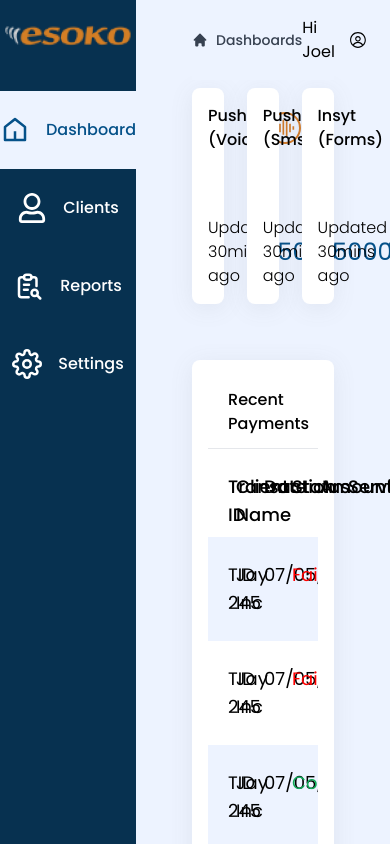
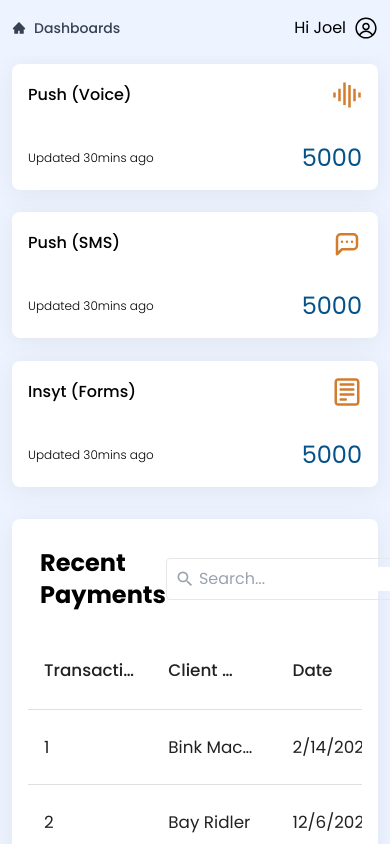
Before and after one commit to JhayStark/es-internal-dashboard, a Next.js app: page / in a window 390 px wide. Built offline with nearby package versions, Linux system fonts and the light colour scheme.

Commit message:
refactored code base

```diff
--- a/components/BreadCrump.jsx
+++ b/components/BreadCrump.jsx
@@ -1,67 +1,34 @@
-import { useRouter } from "next/router";
-import Link from "next/link";
+import Link from 'next/link';
+import { useRouter } from 'next/router';
+import { AiFillHome } from 'react-icons/ai';
+import { IoIosArrowForward } from 'react-icons/io';
 
 const BreadCrumb = () => {
   const router = useRouter();
   const { pathname } = router;
 
   const getBreadcrumbItems = () => {
-    const pathSegments = pathname
-      .split("/")
-      .filter((segment) => segment !== "");
-
+    const pathSegments = pathname.split('/').filter(segment => segment !== '');
     let breadcrumbItems = [];
-    let path = "";
-
-    breadcrumbItems.push(
-      <li key="dashboard" className="flex items-center">
-        <Link
-          href="/"
-          className="inline-flex items-center text-sm font-medium text-gray-700 hover:text-blue-600"
-        >
-          <svg
-            aria-hidden="true"
-            className="w-4 h-4 mr-2"
-            fill="currentColor"
-            viewBox="0 0 20 20"
-            xmlns="http://www.w3.org/2000/svg"
-          >
-            <path d="M10.707 2.293a1 1 0 00-1.414 0l-7 7a1 1 0 001.414 1.414L4 10.414V17a1 1 0 001 1h2a1 1 0 001-1v-2a1 1 0 011-1h2a1 1 0 011 1v2a1 1 0 001 1h2a1 1 0 001-1v-6.586l.293.293a1 1 0 001.414-1.414l-7-7z"></path>
-          </svg>
-          Dashboards
-        </Link>
-      </li>
-    );
+    let path = '';
 
     for (let i = 0; i < pathSegments.length; i++) {
-      path += "/" + pathSegments[i];
+      path += '/' + pathSegments[i];
       const isLastSegment = i === pathSegments.length - 1;
 
       breadcrumbItems.push(
-        <li key={path} className="flex items-center">
-          <div className="flex items-center">
-            <svg
-              aria-hidden="true"
-              className="w-6 h-6 text-gray-400"
-              fill="currentColor"
-              viewBox="0 0 20 20"
-              xmlns="http://www.w3.org/2000/svg"
-            >
-              <path
-                fillRule="evenodd"
-                d="M7.293 14.707a1 1 0 010-1.414L10.586 10 7.293 6.707a1 1 0 011.414-1.414l4 4a1 1 0 010 1.414l-4 4a1 1 0 01-1.414 0z"
-                clipRule="evenodd"
-              ></path>
-            </svg>
+        <li key={path} className='flex items-center'>
+          <div className='flex items-center'>
+            <IoIosArrowForward className='mr-2 text-gray-500' />
             {!isLastSegment ? (
               <Link
                 href={path}
-                className="ml-1 text-sm font-medium text-gray-700 hover:text-blue-600 md:ml-2"
+                className='ml-1 text-sm font-medium text-gray-700 hover:text-blue-600 md:ml-2'
               >
                 {pathSegments[i]}
               </Link>
             ) : (
-              <span className="ml-1 text-sm font-medium text-gray-500 md:ml-2">
+              <span className='ml-1 text-sm font-medium text-gray-500 md:ml-2'>
                 {pathSegments[i]}
               </span>
             )}
@@ -74,8 +41,17 @@ const BreadCrumb = () => {
   };
 
   return (
-    <nav className="flex items-center " aria-label="Breadcrumb">
-      <ol className="inline-flex items-center space-x-1 md:space-x-3">
+    <nav className='flex items-center ' aria-label='Breadcrumb'>
+      <ol className='inline-flex items-center space-x-1 md:space-x-3'>
+        <li key='dashboard' className='flex items-center'>
+          <Link
+            href='/'
+            className='inline-flex items-center text-sm font-medium text-gray-700 hover:text-blue-600'
+          >
+            <AiFillHome className='mr-2 ' />
+            <p> Dashboards</p>
+          </Link>
+        </li>
         {getBreadcrumbItems()}
       </ol>
     </nav>
--- a/components/DataTableBase.jsx
+++ b/components/DataTableBase.jsx
@@ -1,25 +1,6 @@
-import React, { useState } from 'react';
+import React, { useState, memo } from 'react';
+import { MdClear, MdOutlineSearch } from 'react-icons/md';
 import DataTable from 'react-data-table-component';
-const selectProps = { indeterminate: isIndeterminate => isIndeterminate };
-
-const rowStyles = [
-  {
-    when: row => !row.id % 2 === 0,
-    style: {
-      backgroundColor: 'white',
-      color: 'black',
-      borderColor: 'white',
-    },
-  },
-  {
-    when: row => row.id % 2 === 0,
-    style: {
-      backgroundColor: '#EDF3FF',
-      color: 'black',
-      borderColor: '#EDF3FF',
-    },
-  },
-];
 
 const customStyles = {
   rows: {
@@ -37,26 +18,61 @@ const customStyles = {
     },
   },
 };
-function DataTableBase(props) {
-  const [tableData, setTableData] = useState(props.data);
+
+const SearchBox = ({ onSearch, filterText, clear }) => {
+  return (
+    <div className='flex flex-row items-center border-[1px] focus:outline-none rounded p-2'>
+      <MdOutlineSearch className='mr-1 text-xl text-gray-400' />
+      <input
+        type='text'
+        onChange={e => onSearch(e.target.value)}
+        value={filterText}
+        className=' focus:outline-none'
+        placeholder='Search...'
+      />
+      <MdClear
+        className='text-2xl text-red-500 cursor-pointer hover:scale-125'
+        onClick={clear}
+      />
+    </div>
+  );
+};
+function DataTableBase({ columns, data, searchParameter, title }) {
   const [filterText, setFilterText] = useState('');
-  const filteredItems = tableData.filter(
+  const [resetPagination, setResetPagination] = useState(false);
+  const filteredItems = data.filter(
     item =>
-      item.name && item.name.toLowerCase().includes(filterText.toLowerCase())
+      item[searchParameter] &&
+      item[searchParameter].toLowerCase().includes(filterText.toLowerCase())
   );
 
+  const handleClear = () => {
+    if (filterText) {
+      setResetPagination(true);
+      setFilterText('');
+    }
+  };
+
   return (
+    <>
+      <div className='flex flex-row items-center justify-between px-3 pt-3 mb-5'>
+        <p className='text-2xl font-semibold'>{title}</p>
+        <SearchBox
+          onSearch={setFilterText}
+          filterText={filterText}
+          clear={handleClear}
+        />
+      </div>
       <DataTable
         pagination
-      selectableRowsComponentProps={selectProps}
         dense
-      columns={props.columns}
-      data={props.data}
-      conditionalRowStyles={rowStyles}
+        columns={columns}
+        data={filteredItems}
         customStyles={customStyles}
         responsive
+        paginationResetDefaultPage={resetPagination}
       />
+    </>
   );
 }
-
 export default DataTableBase;
--- a/components/Layout.jsx
+++ b/components/Layout.jsx
@@ -1,20 +1,46 @@
-import { RxAvatar } from "react-icons/rx";
-import BreadCrump from "./BreadCrump";
-import Sidebar from "./Sidebar";
+import BreadCrump from './BreadCrump';
+import Sidebar from './Sidebar';
+import { useEffect, useState } from 'react';
+import { RxAvatar } from 'react-icons/rx';
+
+const NavBar = ({ menuState, handleMenuToggle }) => {
+  return (
+    <div className='sticky top-0 flex flex-row justify-between py-4 bg-[#EDF3FF] z-50 '>
+      <BreadCrump />
+      <div className='flex flex-row items-center gap-2'>
+        <p>Hi Joel</p>
+        <div>
+          <RxAvatar
+            className='text-2xl cursor-pointer'
+            onClick={() => handleMenuToggle(!menuState)}
+          />
+          {menuState && (
+            <div className='absolute p-2 mt-1 font-medium text-red-500 bg-white rounded shadow-2xl cursor-pointer right-1 '>
+              Log Out
+            </div>
+          )}
+        </div>
+      </div>
+    </div>
+  );
+};
 
 const Layout = ({ children }) => {
+  const [openMenu, setOpenMenu] = useState(false);
   return (
-    <div className="flex flex-row w-full h-screen font-sans">
+    <div className='flex flex-row w-full h-screen font-sans'>
       <Sidebar />
-      <div className="w-full bg-[#EDF3FF] overflow-y-auto  px-14 ">
-        <div className="sticky top-0 flex flex-row justify-between py-4 bg-[#EDF3FF] z-50 ">
-          <BreadCrump />
-          <div className="flex flex-row items-center gap-2">
-            <p>Hi Joel</p>
-            <RxAvatar className="text-2xl" />
-          </div>
+      <div className='w-full bg-[#EDF3FF] overflow-y-auto px-3 lg:px-14 '>
+        <NavBar menuState={openMenu} handleMenuToggle={setOpenMenu} />
+        <div
+          className='py-2 '
+          onClick={() => {
+            if (openMenu) setOpenMenu(false);
+            return null;
+          }}
+        >
+          {children}
         </div>
-        <div className="py-2 ">{children}</div>
       </div>
     </div>
   );
--- a/components/Sidebar.jsx
+++ b/components/Sidebar.jsx
@@ -1,114 +1,60 @@
-import React from "react";
-import { useRouter } from "next/router";
-import { RiHome5Line } from "react-icons/ri";
-import { FaRegUser } from "react-icons/fa";
-import { TbReportSearch } from "react-icons/tb";
-import { FiSettings } from "react-icons/fi";
-import Link from "next/link";
+import Link from 'next/link';
+import { useRouter } from 'next/router';
+import { RiHome5Line } from 'react-icons/ri';
+import { FaRegUser } from 'react-icons/fa';
+import { TbReportSearch } from 'react-icons/tb';
+import { FiSettings } from 'react-icons/fi';
 
-const menuItems = [
-  {
-    name: "Dashboard",
-    link: "/",
-    icon: <RiHome5Line />,
-  },
-  {
-    name: "Clients",
-    link: "/clients",
-    icon: <FaRegUser />,
-  },
-  {
-    name: "Reports",
-    link: "/reports",
-    icon: <TbReportSearch />,
-  },
-  {
-    name: "Settings",
-    link: "/settings",
-    icon: <FiSettings />,
-  },
-];
+const MenuItem = ({ path, isActive, icon, title }) => {
+  return (
+    <Link href={path}>
+      <div
+        className={`flex flex-row items-center  py-6 justify-center cursor-pointer ${
+          isActive ? 'bg-[#EDF3FF] text-[#055189]' : 'text-white'
+        }`}
+      >
+        <div className='flex flex-row items-center justify-start gap-4  xl:w-[9.33rem]'>
+          <div className='text-3xl'>{icon}</div>
+          <p className='xl:text-[1.030rem]  2xl:text-[1.174rem]  font-medium '>
+            {title}
+          </p>
+        </div>
+      </div>
+    </Link>
+  );
+};
 
 const Sidebar = () => {
   const router = useRouter();
   return (
-    <div className="h-full  xl:w-72 2xl:w-80 3xl:w-96 bg-[#073150] flex justify-center py-5">
-      <aside className="flex flex-col items-center w-full ">
-        <img src="/images/logo.png" className="w-36" />
-        <div className="w-full mt-10">
-          <Link href="/">
-            <div
-              className={`flex flex-row items-center  py-6 justify-center cursor-pointer ${
-                router.pathname === "/"
-                  ? "bg-[#EDF3FF] text-[#055189]"
-                  : "text-white"
-              }`}
-            >
-              <div className="flex flex-row items-center justify-start gap-4  xl:w-[9.33rem]">
-                <div className="text-3xl">
-                  <RiHome5Line />
-                </div>
-                <p className="xl:text-[1.030rem]  2xl:text-[1.174rem]  font-medium ">
-                  Dashboard
-                </p>
-              </div>
-            </div>
-          </Link>
-          <Link href="/clients">
-            <div
-              className={`flex flex-row items-center  py-6 justify-center cursor-pointer ${
-                router.pathname.includes("/clients")
-                  ? "bg-[#EDF3FF] text-[#055189]"
-                  : "text-white"
-              }`}
-            >
-              <div className="flex flex-row items-center justify-start gap-4  xl:w-[9.33rem]">
-                <div className="text-3xl">
-                  <FaRegUser />
-                </div>
-                <p className="xl:text-[1.030rem]  2xl:text-[1.174rem]  font-medium ">
-                  Clients
-                </p>
-              </div>
-            </div>
-          </Link>
-          <Link href="/reports">
-            <div
-              className={`flex flex-row items-center  py-6 justify-center cursor-pointer ${
-                router.pathname.includes("/reports")
-                  ? "bg-[#EDF3FF] text-[#055189]"
-                  : "text-white"
-              }`}
-            >
-              <div className="flex flex-row items-center justify-start gap-4  xl:w-[9.33rem]">
-                <div className="text-3xl">
-                  <TbReportSearch />
-                </div>
-                <p className="xl:text-[1.030rem]  2xl:text-[1.174rem]  font-medium ">
-                  Reports
-                </p>
-              </div>
-            </div>
-          </Link>
-          <Link href="/settings">
-            <div
-              className={`flex flex-row items-center  py-6 justify-center cursor-pointer ${
-                router.pathname.includes("/settings") &&
-                !router.pathname.includes("/clients")
-                  ? "bg-[#EDF3FF] text-[#055189]"
-                  : "text-white"
-              }`}
-            >
-              <div className="flex flex-row items-center justify-start gap-4  xl:w-[9.33rem]">
-                <div className="text-3xl">
-                  <FiSettings />
-                </div>
-                <p className="xl:text-[1.030rem]  2xl:text-[1.174rem]  font-medium ">
-                  Settings
-                </p>
-              </div>
-            </div>
-          </Link>
+    <div className='hidden h-full  xl:w-72 2xl:w-80 3xl:w-96 bg-[#073150] lg:flex justify-center py-5'>
+      <aside className='flex flex-col items-center w-full '>
+        <img src='/images/logo.png' className='w-36' />
+        <div className='w-full mt-10'>
+          <MenuItem
+            path='/'
+            isActive={router.pathname === '/'}
+            icon={<RiHome5Line />}
+            title='Dashboard'
+          />
+          <MenuItem
+            path='/clients'
+            isActive={router.pathname.includes('/clients')}
+            icon={<FaRegUser />}
+            title='Clients'
+          />
+          <MenuItem
+            path='/reports'
+            isActive={router.pathname.includes('/reports')}
+            icon={<TbReportSearch />}
+            title='Reports'
+          />
+          <MenuItem
+            path='/settings'
+            isActive={router.pathname.includes('/settings')}
+            icon={<FiSettings />}
+            title='Settings'
+          />
         </div>
       </aside>
     </div>
--- /dev/null
+++ b/dummyData.js
@@ -0,0 +1,122 @@
+export const recentPayments = [
+  {
+    transactionId: 1,
+    clientName: 'Bink MacPhail',
+    date: '2/14/2023',
+    status: false,
+    amount: '$3.49',
+    service: 'Push',
+  },
+  {
+    transactionId: 2,
+    clientName: 'Bay Ridler',
+    date: '12/6/2022',
+    status: false,
+    amount: '$6.44',
+    service: 'Push',
+  },
+  {
+    transactionId: 3,
+    clientName: 'Scarlett Wyche',
+    date: '10/31/2022',
+    status: true,
+    amount: '$6.75',
+    service: 'Push',
+  },
+  {
+    transactionId: 4,
+    clientName: 'Birk Coolahan',
+    date: '7/6/2023',
+    status: true,
+    amount: '$6.43',
+    service: 'Push',
+  },
+  {
+    transactionId: 5,
+    clientName: 'Farra Coatts',
+    date: '3/8/2023',
+    status: false,
+    amount: '$5.51',
+    service: 'Push',
+  },
+  {
+    transactionId: 6,
+    clientName: 'Jobey Patemore',
+    date: '9/9/2022',
+    status: true,
+    amount: '$7.69',
+    service: 'Push',
+  },
+  {
+    transactionId: 7,
+    clientName: 'Stu Bullough',
+    date: '1/3/2023',
+    status: true,
+    amount: '$5.43',
+    service: 'Push',
+  },
+  {
+    transactionId: 8,
+    clientName: 'Krystle Cushelly',
+    date: '7/28/2022',
+    status: false,
+    amount: '$0.14',
+    service: 'Push',
+  },
+  {
+    transactionId: 9,
+    clientName: 'Laurent Ondrus',
+    date: '10/9/2022',
+    status: true,
+    amount: '$1.12',
+    service: 'Push',
+  },
+  {
+    transactionId: 10,
+    clientName: 'Jimmy Oyley',
+    date: '12/20/2022',
+    status: true,
+    amount: '$4.58',
+    service: 'Push',
+  },
+  {
+    transactionId: 11,
+    clientName: 'Godard Ors',
+    date: '2/16/2023',
+    status: false,
+    amount: '$5.87',
+    service: 'Push',
+  },
+  {
+    transactionId: 12,
+    clientName: 'Hersch Prugel',
+    date: '7/29/2022',
+    status: false,
+    amount: '$5.26',
+    service: 'Push',
+  },
+  {
+    transactionId: 13,
+    clientName: 'Dillon Lutwidge',
+    date: '9/14/2022',
+    status: true,
+    amount: '$4.36',
+    service: 'Push',
+  },
+  {
+    transactionId: 14,
+    clientName: 'Donal Howsin',
+    date: '6/13/2023',
+    status: false,
+    amount: '$2.24',
+    service: 'Push',
+  },
+  {
+    transactionId: 15,
+    clientName: 'Austen Peaple',
+    date: '1/2/2023',
+    status: true,
+    amount: '$3.11',
+    service: 'Push',
+  },
+];
--- a/pages/index.jsx
+++ b/pages/index.jsx
@@ -1,121 +1,102 @@
-import { RiVoiceprintLine } from "react-icons/ri";
-import { TbMessageDots } from "react-icons/tb";
-import { CgNotes } from "react-icons/cg";
-import Link from "next/link";
+import { RiVoiceprintLine } from 'react-icons/ri';
+import { TbMessageDots } from 'react-icons/tb';
+import { CgNotes } from 'react-icons/cg';
+import dynamic from 'next/dynamic';
+import { recentPayments } from '../dummyData';
+
+const NoSSRTable = dynamic(() => import('@/components/DataTableBase'), {
+  ssr: false,
+});
+
+const StatsOverview = ({ title, icon, value }) => {
+  return (
+    <div className='flex flex-col gap-8 p-4 bg-white rounded-lg lg:gap-16 shadow-3xl'>
+      <div className='flex items-center justify-between'>
+        <p className='xl:text-[1.030rem] 2xl:text-[1.174rem] 3xl:text-[1.493rem] font-medium'>
+          {title}
+        </p>
+        <div className=' text-[#D27C2C] text-3xl'>{icon}</div>
+      </div>
+      <div className='flex items-center justify-between'>
+        <p className='text-xs font-light lg:text-base '>Updated 30mins ago</p>
+        <p className='text-[#055189] text-2xl'>{value}</p>
+      </div>
+    </div>
+  );
+};
+
+const recentPaymentsColumns = [
+  {
+    name: 'Transaction ID',
+    selector: row => row.transactionId,
+  },
+  {
+    name: 'Client Name',
+    selector: row => row.clientName,
+    sortable: true,
+  },
+  {
+    name: 'Date',
+    selector: row => row.date,
+    sortable: true,
+  },
+  {
+    name: 'Amount',
+    selector: row => row.amount,
+    sortable: true,
+  },
+  {
+    name: 'Status',
+    selector: row => row.status,
+    cell: row => (
+      <>
+        <p
+          className={`${
+            row.status
+              ? 'text-green-500 bg-green-200 '
+              : 'text-red-500 bg-red-200'
+          } rounded-md px-2 text-sm`}
+        >
+          {row.status ? 'Approved' : 'Failed'}
+        </p>
+      </>
+    ),
+  },
+  {
+    name: 'Service',
+    selector: row => row.service,
+    sortable: true,
+  },
+];
 
 export default function Home() {
   return (
     <>
-      <div className="font-sans ">
-        <div className="grid grid-cols-3 gap-[1.4rem] mb-14 ">
-          <div className="flex flex-col gap-16 p-4 bg-white rounded-lg shadow-3xl">
-            <div className="flex items-center justify-between">
-              <p className="xl:text-[1.030rem] 2xl:text-[1.174rem] 3xl:text-[1.493rem] font-medium">
-                Push (Voice)
-              </p>
-              <div className="border-2 border-[#D27C2C] p-1 rounded-full">
-                <RiVoiceprintLine className="text-[#D27C2C] text-xl" />
-              </div>
-            </div>
-            <div className="flex items-center justify-between">
-              <p className="font-light">Updated 30mins ago</p>
-              <p className="text-[#055189] text-2xl">5000</p>
-            </div>
-          </div>
-          <div className="flex flex-col gap-16 p-4 bg-white rounded-lg shadow-3xl">
-            <div className="flex items-center justify-between">
-              <p className="xl:text-[1.030rem] 2xl:text-[1.174rem] 3xl:text-[1.493rem] font-medium">
-                Push (Sms)
-              </p>
-              <TbMessageDots className="text-4xl text-[#D27C2C]  " />
-            </div>
-            <div className="flex items-center justify-between">
-              <p className="font-light">Updated 30mins ago</p>
-              <p className="text-[#055189] text-2xl">5000</p>
-            </div>
-          </div>
-          <div className="flex flex-col gap-16 p-4 bg-white rounded-lg shadow-3xl">
-            <div className="flex items-center justify-between">
-              <p className="xl:text-[1.030rem] 2xl:text-[1.174rem] 3xl:text-[1.493rem] font-medium">
-                Insyt (Forms)
-              </p>
-              <CgNotes className="text-4xl text-[#D27C2C] font-medium" />
-            </div>
-            <div className="flex items-center justify-between">
-              <p className="font-light">Updated 30mins ago</p>
-              <p className="text-[#055189] text-2xl">5000</p>
-            </div>
-          </div>
+      <div className='font-sans '>
+        <div className='grid md:grid-cols-3 gap-[1.4rem] mb-8 lg:mb-14 '>
+          <StatsOverview
+            title='Push (Voice)'
+            icon={<RiVoiceprintLine />}
+            value='5000'
+          />
+          <StatsOverview
+            title='Push (SMS)'
+            icon={<TbMessageDots />}
+            value='5000'
+          />
+          <StatsOverview
+            title='Insyt (Forms)'
+            icon={<CgNotes />}
+            value={5000}
+          />
         </div>
-        <div className="p-4 bg-white rounded-lg shadow-3xl ">
-          <p className="py-3 border-b-[1px] mb-6 xl:text-[1.030rem] 2xl:text-[1.174rem] 3xl:text-[1.493rem] font-medium pl-5">
-            Recent Payments
-          </p>
-          <div className="grid grid-cols-6 mb-2 gap-7">
-            <p className="pl-5 text-lg font-medium text-left ">
-              Transaction ID
-            </p>
-            <p className="text-lg font-medium text-center "> Client Name</p>
-            <p className="text-lg font-medium text-center ">Date</p>
-            <p className="text-lg font-medium text-center ">Status</p>
-            <p className="text-lg font-medium text-center ">Amount</p>
-            <p className="text-lg font-medium text-center ">Service</p>
-          </div>
-          <div className="overflow-y-auto h-[34rem]">
-            <div className="grid grid-cols-6 py-6 gap-7 bg-[#EDF3FF]">
-              <p className="pl-5 text-lg text-left ">TID 245</p>
-              <p className="text-lg text-center">Jay Inc</p>
-              <p className="text-lg text-center">07/05/2023</p>
-              <p className="text-lg text-center text-[#FF0000]">Failed</p>
-              <p className="text-lg text-center">GHC 5000</p>
-              <p className="text-lg text-center">Push</p>
-            </div>
-            <div className="grid grid-cols-6 py-6 gap-7 ">
-              <p className="pl-5 text-lg text-left">TID 245</p>
-              <p className="text-lg text-center">Jay Inc</p>
-              <p className="text-lg text-center">07/05/2023</p>
-              <p className="text-lg text-center text-[#FF0000]">Failed</p>
-              <p className="text-lg text-center">GHC 5000</p>
-              <p className="text-lg text-center">Push</p>
-            </div>
-            <div className="grid grid-cols-6 py-6 gap-7 bg-[#EDF3FF]">
-              <p className="pl-5 text-lg text-left">TID 245</p>
-              <p className="text-lg text-center">Jay Inc</p>
-              <p className="text-lg text-center">07/05/2023</p>
-              <p className="text-lg text-center text-[#0FA958]">Completed</p>
-              <p className="text-lg text-center">GHC 5000</p>
-              <p className="text-lg text-center">Push</p>
-            </div>
-            <div className="grid grid-cols-6 py-6 gap-7 ">
-              <p className="pl-5 text-lg text-left">TID 245</p>
-              <p className="text-lg text-center">Jay Inc</p>
-              <p className="text-lg text-center">07/05/2023</p>
-              <p className="text-lg text-center text-[#FF0000]">Failed</p>
-              <p className="text-lg text-center">GHC 5000</p>
-              <p className="text-lg text-center">Push</p>
-            </div>
-            <div className="grid grid-cols-6 py-6 gap-7 bg-[#EDF3FF]">
-              <p className="pl-5 text-lg text-left">TID 245</p>
-              <p className="text-lg text-center">Jay Inc</p>
-              <p className="text-lg text-center">07/05/2023</p>
-              <p className="text-lg text-center text-[#0FA958]">Completed</p>
-              <p className="text-lg text-center">GHC 5000</p>
-              <p className="text-lg text-center">Push</p>
-            </div>
-            <div className="grid grid-cols-6 py-6 gap-7 ">
-              <p className="pl-5 text-lg text-left">TID 245</p>
-              <p className="text-lg text-center">Jay Inc</p>
-              <p className="text-lg text-center">07/05/2023</p>
-              <p className="text-lg text-center text-[#0FA958]">Completed</p>
-              <p className="text-lg text-center">GHC 5000</p>
-              <p className="text-lg text-center">Push</p>
-            </div>
-            <Link href="/reports">
-              <p className="text-xl py-6  font-medium text-center cursor-pointer text-[#055189] hover:underline">
-                View all payments
-              </p>
-            </Link>
-          </div>
+        <div className='p-4 bg-white rounded-lg shadow-3xl '>
+          <NoSSRTable
+            data={recentPayments}
+            columns={recentPaymentsColumns}
+            searchParameter='clientName'
+            title='Recent Payments'
+          />
         </div>
       </div>
     </>
--- a/pages/reports/farmers.jsx
+++ b/pages/reports/farmers.jsx
@@ -44,6 +44,8 @@ const Farmers = () => {
       <div className='grid grid-cols-4 gap-8 mt-5 font-sans'>
         <div className='col-span-3 px-5 py-2 bg-white rounded-lg shadow-3xl'>
           <NoSSRTabale
+            title='Farmers'
+            searchParameter='name'
             columns={[
               {
                 name: 'Name',
--- a/pages/reports/index.jsx
+++ b/pages/reports/index.jsx
@@ -84,11 +84,11 @@ const Index = () => {
       <div className='p-4 my-10 bg-white rounded-lg shadow-3xl'>
         <NoSSRTabale
           title='Total Transactions'
+          searchParameter='clientName'
           columns={[
             {
               name: 'Transaction ID',
               selector: row => row.transactionId,
-
               sortable: true,
             },
             {
```
Lines whose indentation alone changed are shown as unchanged.
